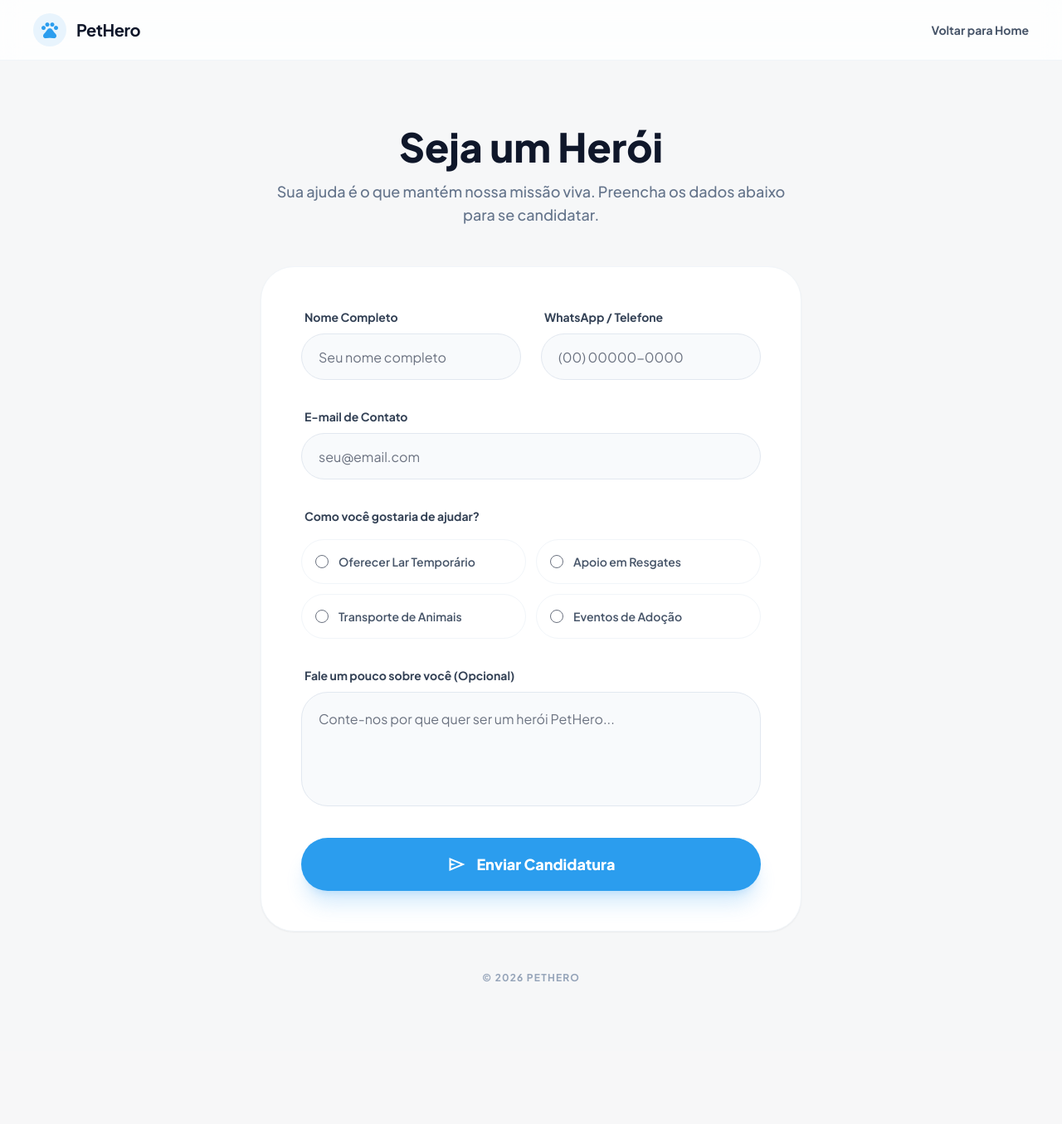
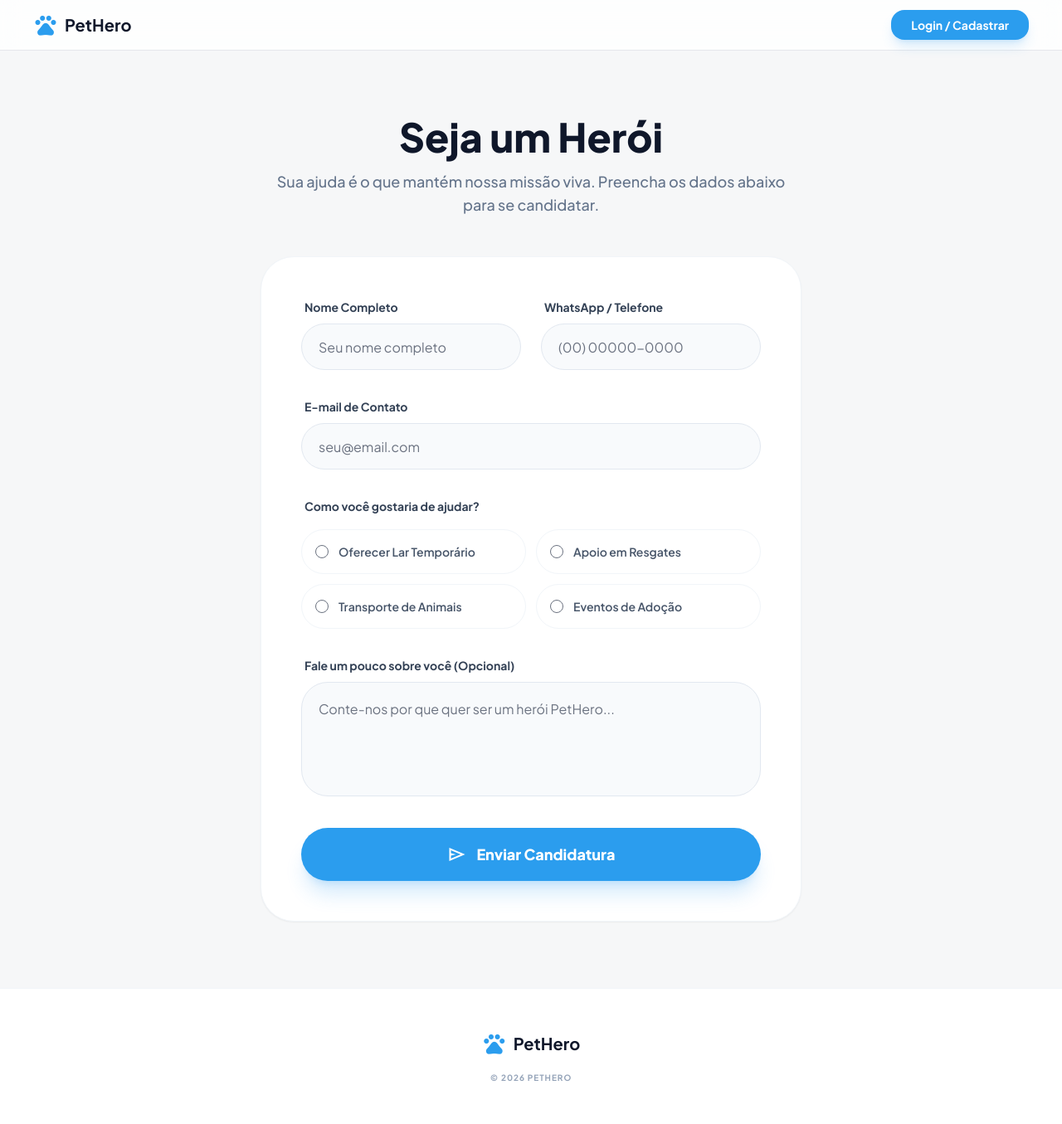
Before and after one commit to AnaBeatriz190/Projeto_Daniel, a Flask app: page /voluntariar in a window 1280 px wide. Shown: the whole page at 83% size. Before the commit the page ends 1184 px from the top, so only its background shows below. Run offline with Flask 3, Linux system fonts and the light colour scheme; some libraries are stand-ins or nearby versions.

Commit message:
alteração 4.0

```diff
--- a/projeto_pethero/templates/voluntariar.html
+++ b/projeto_pethero/templates/voluntariar.html
@@ -34,16 +34,14 @@
 </head>
 <body class="bg-background-light text-slate-900 antialiased">
 
-    <header class="sticky top-0 z-50 bg-white/80 backdrop-blur-md border-b border-slate-100 px-10 py-4 flex justify-between items-center">
-        <a href="/" class="flex items-center gap-3 hover:opacity-80 transition-all">
-            <div class="size-10 bg-primary/10 rounded-full flex items-center justify-center text-primary">
-                <span class="material-symbols-outlined text-2xl">pets</span>
-            </div>
-            <h2 class="text-xl font-bold tracking-tight">PetHero</h2>
+    <header class="sticky top-0 z-50 bg-white/80 backdrop-blur-md border-b px-10 py-3 flex justify-between items-center">
+        <a href="/" class="flex items-center gap-2 text-primary hover:opacity-80 transition-all">
+            <span class="material-symbols-outlined text-3xl">pets</span>
+            <h2 class="text-xl font-bold text-slate-900">PetHero</h2>
         </a>
-        <nav class="flex items-center gap-6">
-            <a href="/" class="text-sm font-bold text-slate-600 hover:text-primary transition-colors">Voltar para Home</a>
-        </nav>
+        <a href="/login" class="bg-primary text-white px-6 py-2 rounded-lg font-bold text-sm shadow-lg shadow-primary/20 hover:bg-primary-dark transition-all">
+            Login / Cadastrar
+        </a>
     </header>
 
     <main class="max-w-[700px] mx-auto py-12 md:py-20 px-6">
@@ -129,11 +127,15 @@
                 Enviar Candidatura
             </button>
         </form>
-
-        <p class="text-center text-slate-400 text-xs font-bold uppercase tracking-widest mt-12">
-            © 2026 PetHero
-        </p>
     </main>
-
+        <footer class="bg-white border-t border-slate-100 py-12">
+        <div class="max-w-7xl mx-auto px-10 text-center space-y-4">
+            <div class="flex items-center justify-center gap-2 text-primary font-bold">
+                <span class="material-symbols-outlined text-3xl">pets</span>
+                <span class="text-xl text-slate-900">PetHero</span>
+            </div>
+            <p class="text-slate-400 text-[10px] font-bold uppercase tracking-widest">© 2026 PetHero</p>
+        </div>
+    </footer>
 </body>
 </html>
```
